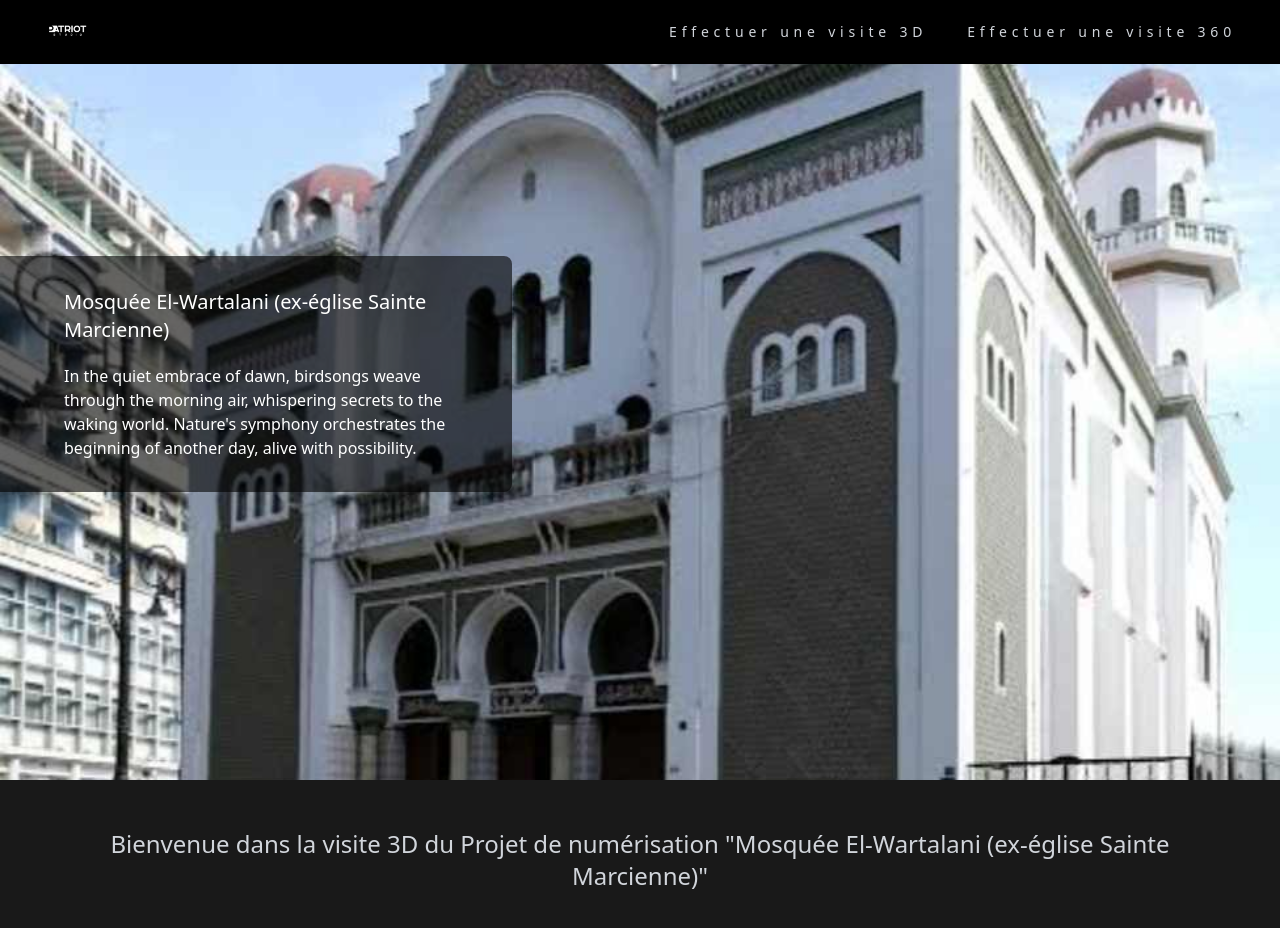
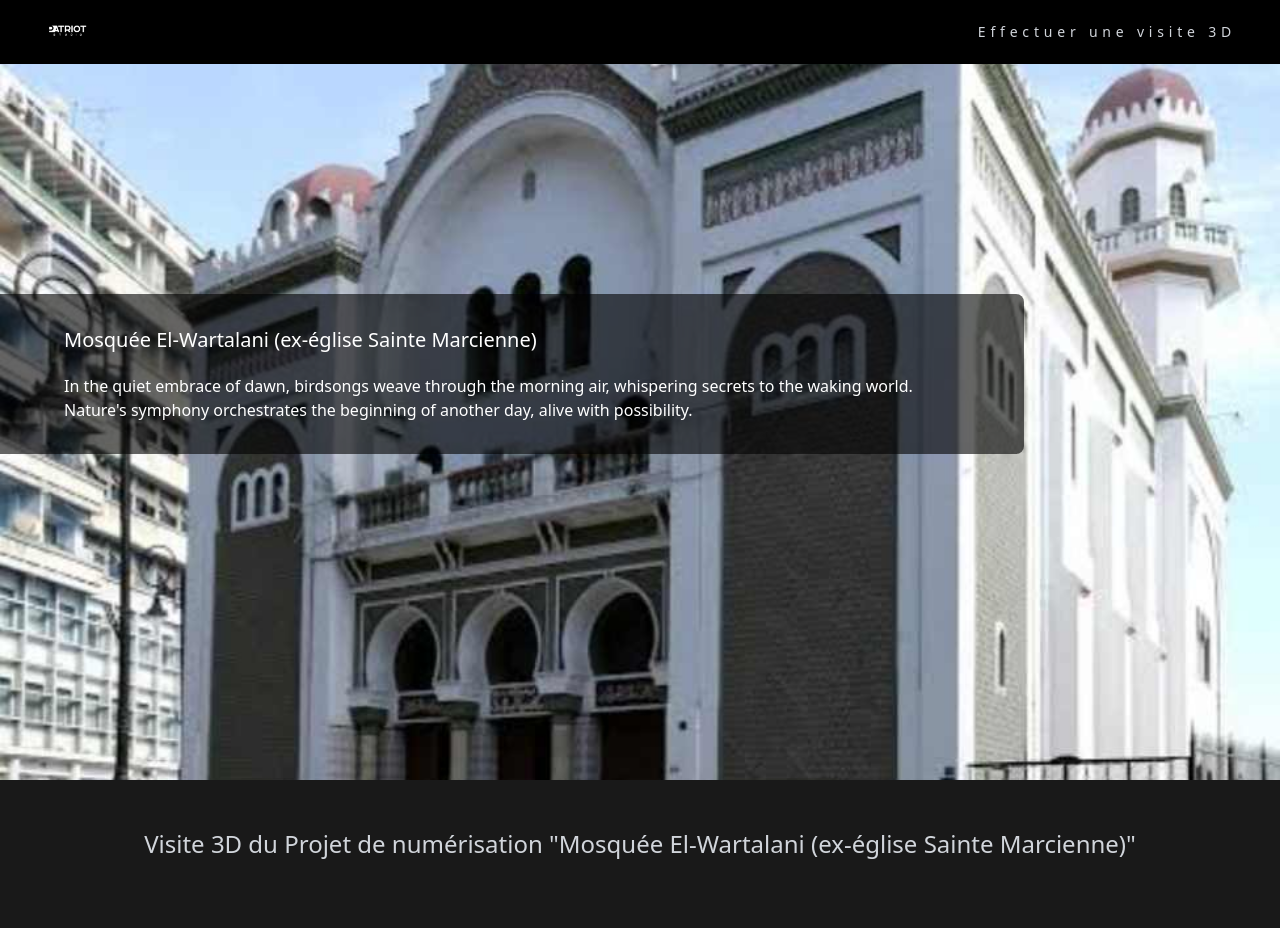
Before and after one commit to aminebelho/heriditas, a React (Create React App) app: page /project/0 in a window 1280 px wide. Shown: the top 928 px of the page. Built offline with nearby package versions, Linux system fonts and the light colour scheme; grey boxes are pictures that could not be loaded.

Commit message:
360 virtual tour

```diff
--- /dev/null
+++ b/src/components/360v/jamaa_el_jedid_360.js
@@ -0,0 +1,16 @@
+import React from "react";
+
+function Jamaa_el_jedid_360_tour() {
+  return (
+    <div className=" sm:px-28 px-4 sm:py-4 py-2 sm:h-96 h-52">
+      <iframe
+        width="100%"
+        height="100%"
+        frameborder="0"
+        src="https://app.cloudpano.com/tours/zdvHys2KT"
+      ></iframe>
+    </div>
+  );
+}
+
+export default Jamaa_el_jedid_360_tour;
--- a/src/components/first.js
+++ b/src/components/3d/mosquee_la_pecherie_3d.js
@@ -1,6 +1,6 @@
 import React from "react";
 
-function First() {
+function First3D() {
   return (
     <div className=" sm:px-28 px-4 sm:py-4 py-2 sm:h-96 h-52">
       <iframe
@@ -13,4 +13,4 @@ function First() {
   );
 }
 
-export default First;
+export default First3D;
--- a/src/pages/ProjectDetails.js
+++ b/src/pages/ProjectDetails.js
@@ -5,10 +5,16 @@ import { useParams } from "react-router-dom";
 import Prj1 from "../assets/prj1.jpg";
 import Prj2 from "../assets/prj2.jpg";
 import Prj3 from "../assets/prj3.jpg";
-import First from "../components/first";
+import mosquee_la_pecherie_3d from "../components/3d/mosquee_la_pecherie_3d";
+import Jamaa_el_jedid_360_tour from "../components/360v/jamaa_el_jedid_360";
 
 const navigation = [
-  { name: "Effectuer une visite 3D", href: "#", sectionID: "3d", current: false },
+  {
+    name: "Effectuer une visite 3D",
+    href: "#",
+    sectionID: "3d",
+    current: false,
+  },
   {
     name: "Effectuer une visite 360",
     href: "#",
@@ -27,17 +33,19 @@ function ProjectDetails() {
       projectData = {
         name: "Mosquée El-Wartalani (ex-église Sainte Marcienne)",
         img: Prj1,
-        description: "In the quiet embrace of dawn, birdsongs weave through the morning air, whispering secrets to the waking world. Nature's symphony orchestrates the beginning of another day, alive with possibility.",
-        v3d: First,
+        description:
+          "In the quiet embrace of dawn, birdsongs weave through the morning air, whispering secrets to the waking world. Nature's symphony orchestrates the beginning of another day, alive with possibility.",
+        v3d: mosquee_la_pecherie_3d,
       };
       break;
 
     case "1":
       projectData = {
-        name: "Mosquée El-Wartalani (ex église Sainte Marcienne)",
+        name: "Mosquée Jamaa El-Jedid (mosquée hanafite d'Alger)",
         img: Prj2,
         description: "voici la description de ce projet eidnsjxds uineoin iuen",
-        v3d: First,
+        v3d: mosquee_la_pecherie_3d,
+        v360: Jamaa_el_jedid_360_tour,
       };
       break;
 
@@ -46,7 +54,7 @@ function ProjectDetails() {
         name: "Mosquée Jamaa El-Kebir (mosquée malekite d'Alger)",
         img: Prj3,
         description: "this is the description of the project",
-        v3d: First,
+        v3d: mosquee_la_pecherie_3d,
       };
       break;
 
@@ -61,7 +69,17 @@ function ProjectDetails() {
     <div className="h-screen">
       <div className="bg-lazy bg-cover bg-center top-0 left-0 w-full h-full">
         <div className="navbar">
-          <Navbar navigation={navigation}></Navbar>
+          <Navbar
+            navigation={navigation.filter((item) => {
+              if (item.sectionID === "3d" && !projectData.v3d) {
+                return false;
+              }
+              if (item.sectionID === "360v" && !projectData.v360) {
+                return false;
+              }
+              return true;
+            })}
+          />
         </div>
         <div
           className="flex justify-start items-center min-h-full sm:pb-2 pt-global-header md:pb-8 relative z-10 md:grid md:items-center md:min-h-[720px] lg:min-h-[780px] md:max-h-[90dvh] mx-auto overflow-hidden bg-cover [@media(min-width:711px)]"
@@ -72,14 +90,26 @@ function ProjectDetails() {
             backgroundPosition: "center", // Center the background image
           }}
         >
-          <div className="w-4/5 sm:w-2/5 bg-black bg-opacity-60 rounded-r-lg  text-white px-4 py-2 sm:px-16 sm:py-8">
+          <div className="w-4/5 sm:w-4/5 bg-black bg-opacity-60 rounded-r-lg  text-white px-4 py-2 sm:px-16 sm:py-8">
             <div className="text-xl mb-5">{projectData.name}</div>
             <div>{projectData.description}</div>
           </div>
         </div>
         <div className="bg-black bg-opacity-90 p-2 sm:p-4" id="3d">
-            <div className="text-xl sm:text-2xl text-start sm:text-center text-gray-300 sm:p-8 p-4">Bienvenue dans la visite 3D du Projet de numérisation "{projectData.name}"</div>
-            <projectData.v3d />
+          <div className="text-xl sm:text-2xl text-start sm:text-center text-gray-300 sm:p-8 p-4">
+            Visite 3D du Projet de numérisation "{projectData.name}"
+          </div>
+          {projectData.v3d && <projectData.v3d />}
+        </div>
+        <div className="bg-black bg-opacity-90 p-2 sm:p-4" id="360v">
+          {projectData.v360 && (
+            <div>
+              <div className="text-xl sm:text-2xl text-start sm:text-center text-gray-300 sm:p-8 p-4">
+                Visite 360 du Projet de numérisation "{projectData.name}"
+              </div>
+              <projectData.v360 />
+            </div>
+          )}
         </div>
       </div>
     </div>
```
